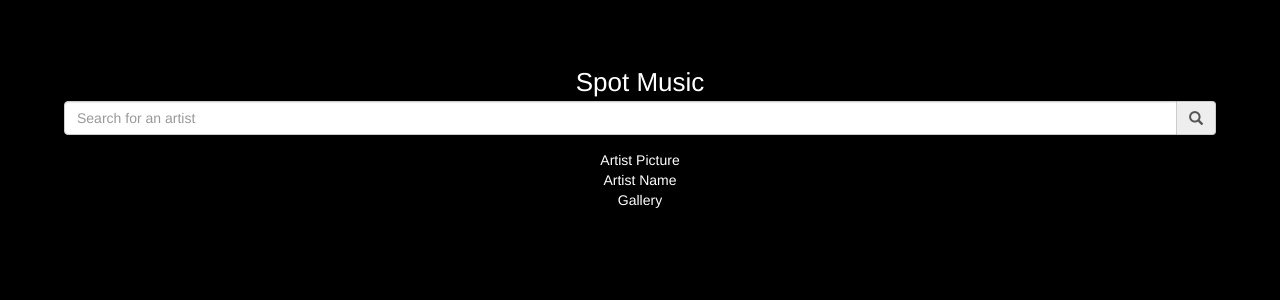
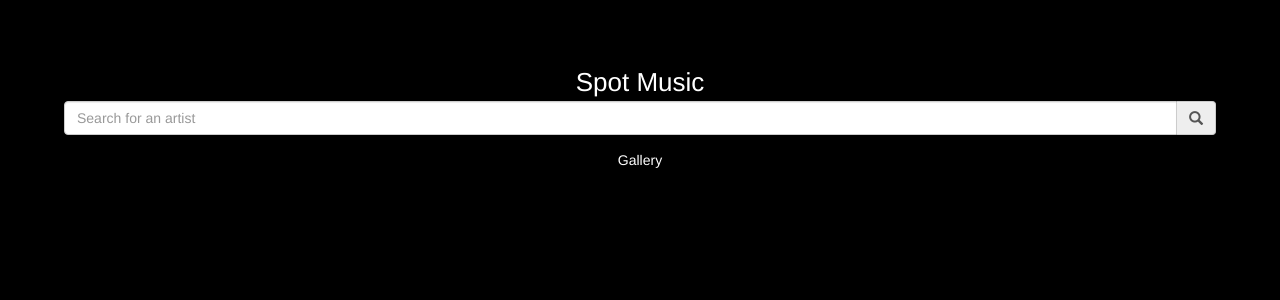
Before and after one commit to legenhairy/spot-music, a React (Create React App) app: page / in a window 1280 px wide. Shown: the top 300 px of the page. Built offline with nearby package versions, Linux system fonts and the light colour scheme.

Commit message:
adding artist profile component, passing artist data to new profile component

```diff
--- a/src/App.jsx
+++ b/src/App.jsx
@@ -1,6 +1,7 @@
 import React, { Component } from 'react';
 import './App.css';
 import { FormGroup, FormControl, InputGroup, Glyphicon }  from 'react-bootstrap';
+import Profile from './Profile';
 
 class App extends Component {
   constructor(props) {
@@ -16,7 +17,7 @@ class App extends Component {
     const BASE_URL = 'https://api.spotify.com/v1/search?';
     const FETCH_URL = BASE_URL + 'q=' + this.state.searched
                       + '&type=artist&limit=1';
-    var accessToken = 'BQCfi1DKNKzWxfUXTywJLt3_LMtmmPlMhwgbvAJQgbPNUCo2ZKqqfzeA4BnYQfEbqDNfxCRsWf4gHKCfALwr0CYtg7R15zmhXSgaiAJBoulai3d6tG9Z3Mvn4Iw-eOAzH2ewZuDMjnNLBPbZYGqc-dmA47cJIy_WUH-eOfzXjxvPzRvhbVdqPa8a'
+    var accessToken = 'BQAAUINkaHjr3oTNByJ6Dr2ryrvA5e_VJN1ZzMQuk9lWJ0Fqb5zO9rDJZOf45sJAyeghbdHESauM-rTv7ZoCkIlCDM0CVWyZBbfSkVU5pvMTFq_9LQGNkm5Nm4JeD5NSTzR6u4fbpOlnV2fU3ir6rkktnAcaysIQu_agjARAbRfHOArtsyWuFkyt'
     var myHeaders = new Headers();
 
     var myOptions = {
@@ -63,10 +64,9 @@ class App extends Component {
             </InputGroup.Addon>
           </InputGroup>
         </FormGroup>
-  	  	<div className="Profile">
-  	  	  <div>Artist Picture</div>
-  	  	  <div>Artist Name</div>
-  	  	</div>
+  	  	<Profile
+          artist={this.state.artist}
+        />
   	  	<div className="gallery">
   	  	  Gallery
   	  	</div>
--- /dev/null
+++ b/src/Profile.js
@@ -0,0 +1,21 @@
+import React, { Component } from 'react';
+import './App.css';
+
+class Profile extends Component{
+  render() {
+  	console.log('this.props', this.props);
+  	let artist = {name:'', followers: {total: ''}};
+  	if (this.props.artist !== null) {
+  	  artist = this.props.artist;
+  	}
+
+  	return (
+  	  <div>
+  	  	<div>{artist.name}</div>
+  	  	<div>{artist.followers.total}</div>
+  	  </div>
+  	)
+  }
+}
+
+export default Profile;
```
